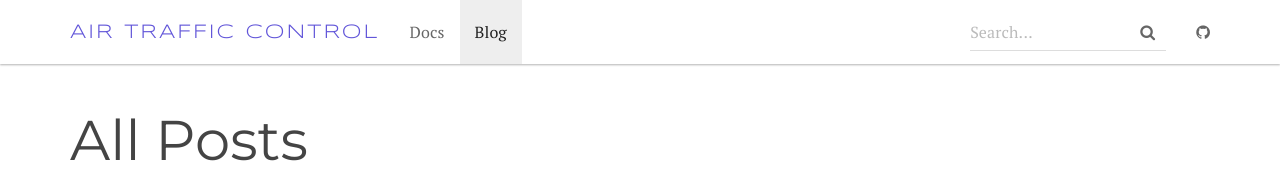
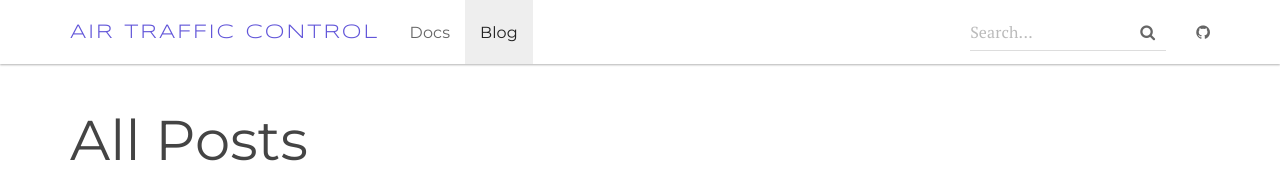
Before and after one commit to airplane-mode/air-traffic-control, a Jekyll site: the page built from docs/allposts.html, in a window 1280 px wide. Shown: the top 186 px of the page. Built offline with Jekyll 4.4.1, drawn with Linux system fonts in a browser that asks for light colours; nearby versions of some CDN libraries.

Commit message:
get our nav into montserrat

```diff
--- a/docs/css/main.scss
+++ b/docs/css/main.scss
@@ -33,6 +33,10 @@ body {
 }
 
 h1, h2, h3, h4 {
+  font-family: "Montserrat" !important;
+}
+
+li > a {
   font-family: "Montserrat" !important;
 }
 
```
